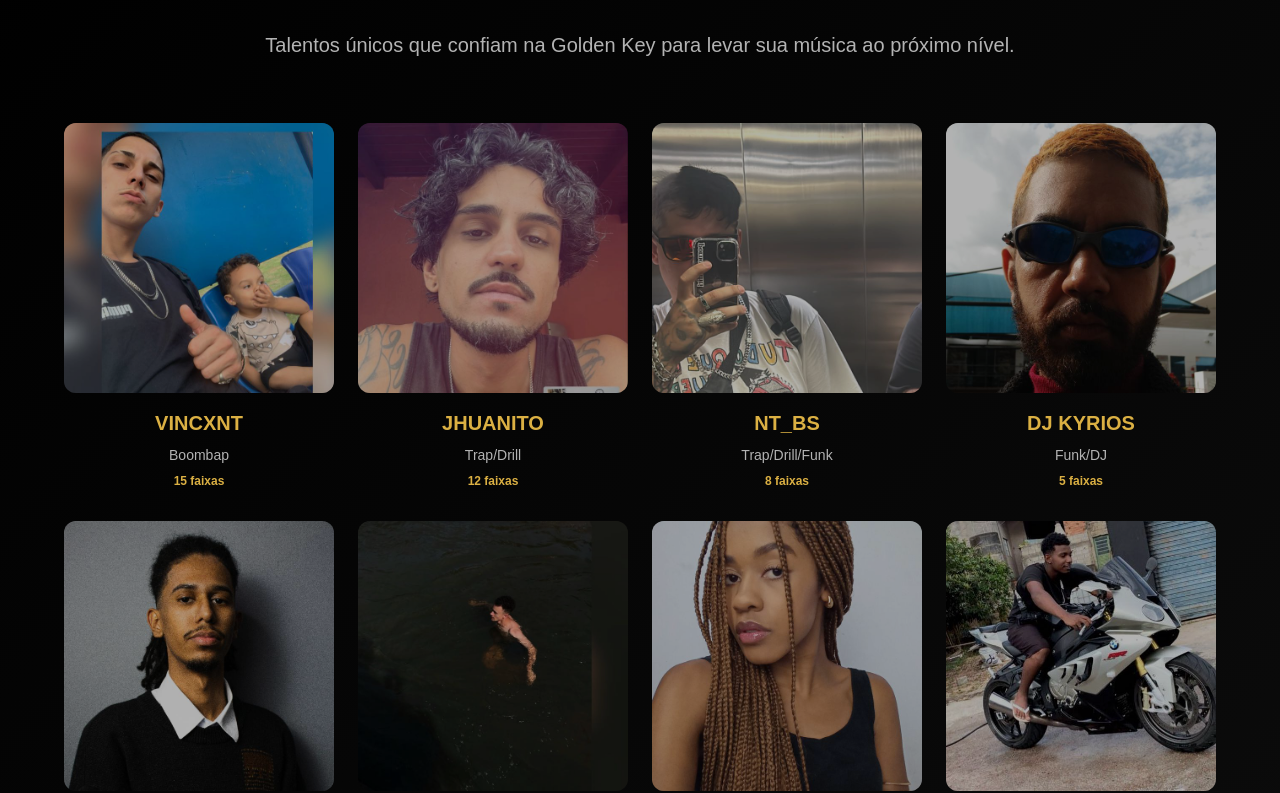
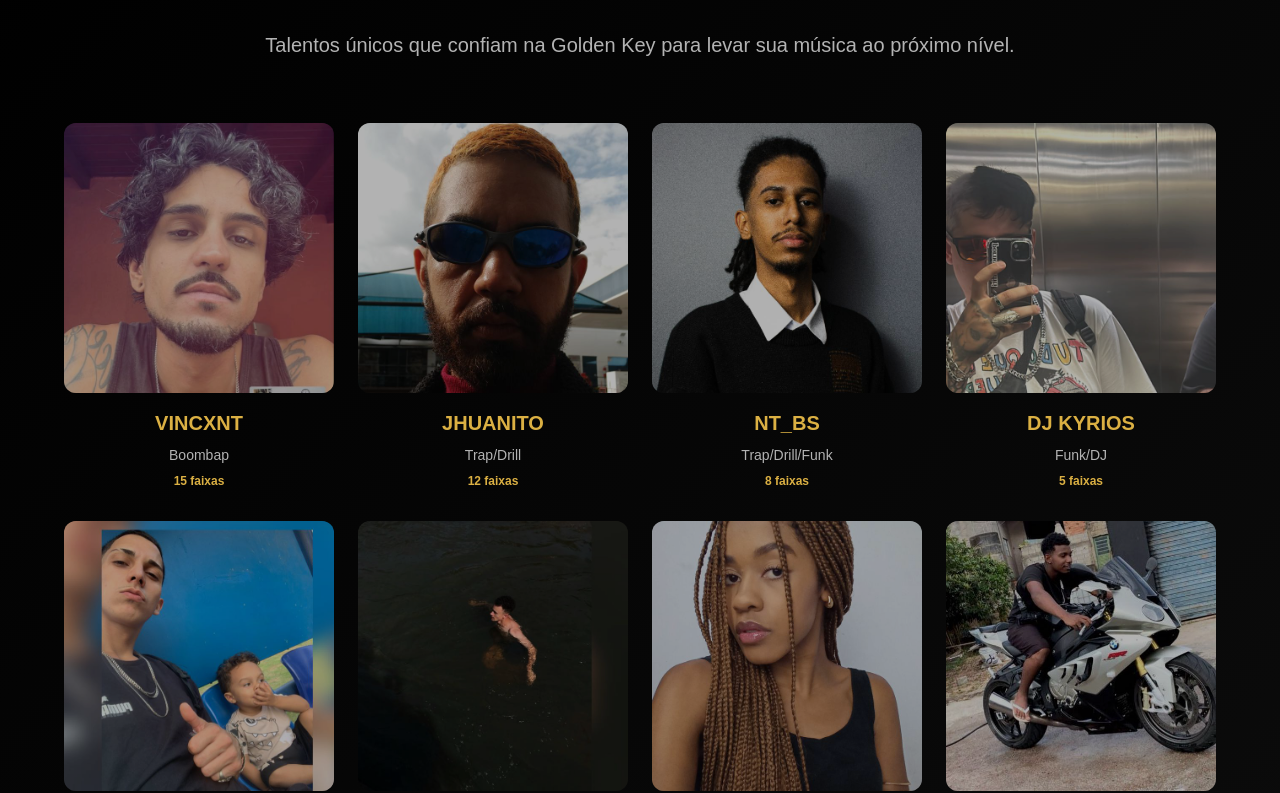
Before and after one commit to entgoldenkey-dev/golden-key-beats-hub, a React (Vite) app: page / in a window 1280 px wide. Shown: the part 5047-5840 px from the top of the page. Built offline with nearby package versions, Linux system fonts and the light colour scheme; a web font is replaced by a local one.

Commit message:
Fix artist photo mapping
Corrected the photo associations for several artists in the Artists section:
- Vincxnt now displays NT_BS's photo.
- Jhuanito now displays iOdes's photo.
- NT_BS now displays Jhuanito's photo.
- Dj Kyrios now displays Vincxnt's photo.
- iOdes now displays Dj Kyrios's photo.

```diff
--- a/src/components/Artists.tsx
+++ b/src/components/Artists.tsx
@@ -6,31 +6,31 @@ const Artists = () => {
     {
       name: "VINCXNT",
       genre: "Boombap",
-      image: "/lovable-uploads/71eb47ca-0c7f-45c4-8900-57ba8c378a27.png",
+      image: "/lovable-uploads/d5c3d470-13a3-404f-99a0-4152cbb143f3.png",
       tracks: 15
     },
     {
       name: "JHUANITO",
       genre: "Trap/Drill",
-      image: "/lovable-uploads/d5c3d470-13a3-404f-99a0-4152cbb143f3.png",
+      image: "/lovable-uploads/9c11282e-2160-4e82-be78-481f56e9ecf7.png",
       tracks: 12
     },
     {
       name: "NT_BS",
       genre: "Trap/Drill/Funk",
-      image: "/lovable-uploads/aebc85dd-8a88-4dba-97d8-2a97398ec6a8.png",
+      image: "/lovable-uploads/a304db14-660a-4d7b-a4e4-c5ef25187fdd.png",
       tracks: 8
     },
     {
       name: "DJ KYRIOS",
       genre: "Funk/DJ",
-      image: "/lovable-uploads/9c11282e-2160-4e82-be78-481f56e9ecf7.png",
+      image: "/lovable-uploads/aebc85dd-8a88-4dba-97d8-2a97398ec6a8.png",
       tracks: 5
     },
     {
       name: "iODES",
       genre: "Boombap",
-      image: "/lovable-uploads/a304db14-660a-4d7b-a4e4-c5ef25187fdd.png",
+      image: "/lovable-uploads/71eb47ca-0c7f-45c4-8900-57ba8c378a27.png",
       tracks: 7
     },
     {
```
